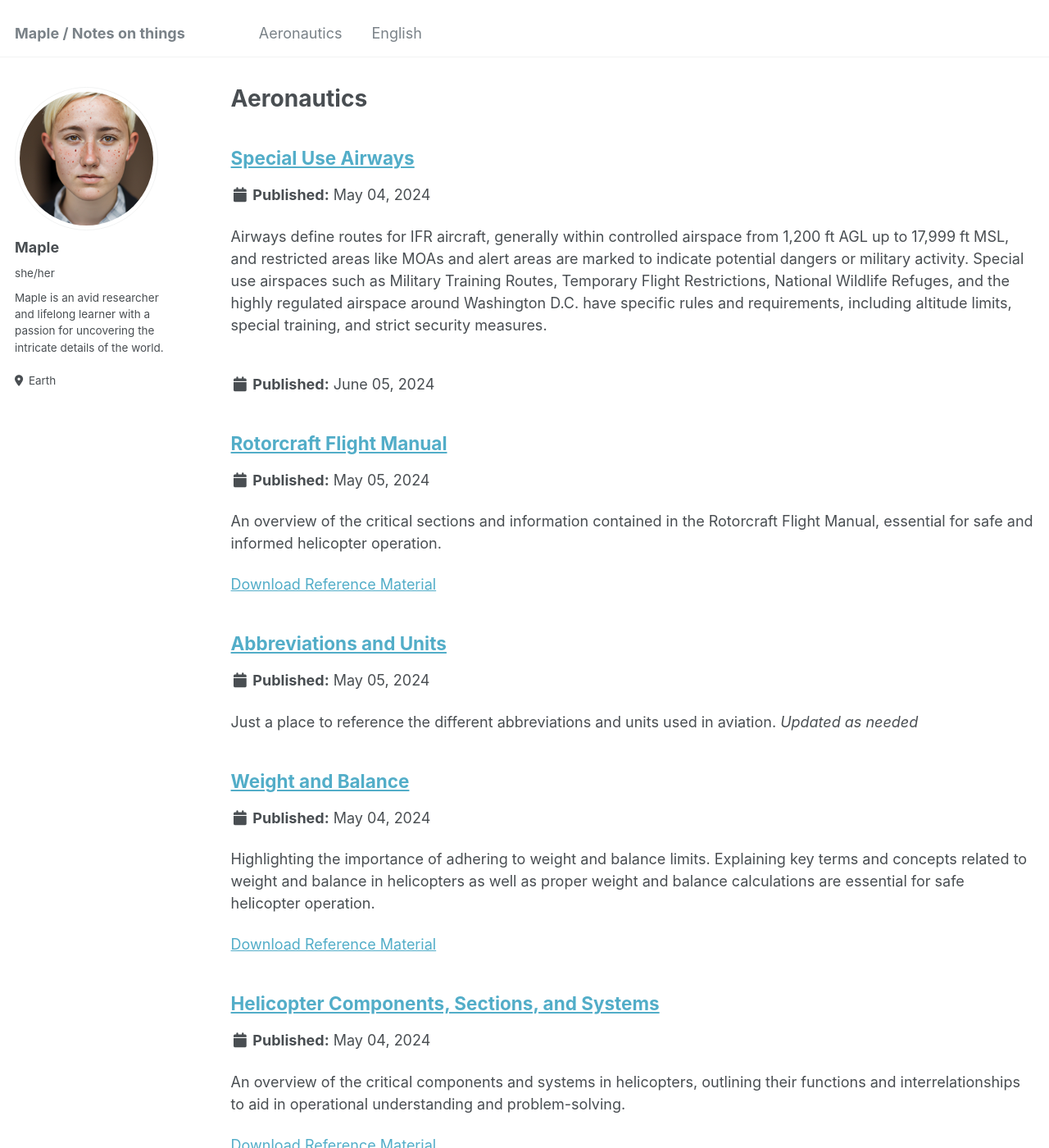
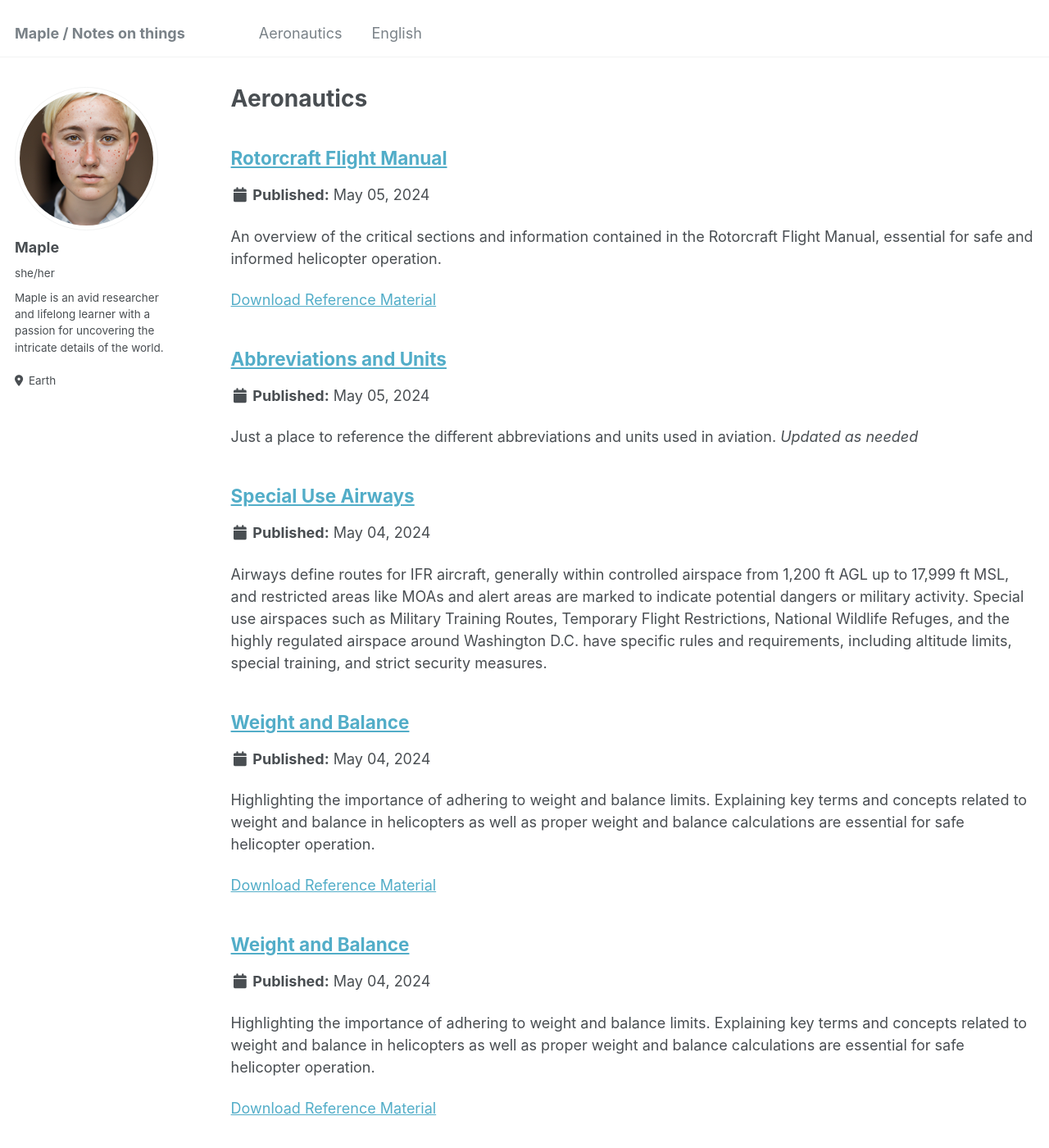
Before and after one commit to Mapleheart-LLC/Mapleheart-llc.github.io, a Jekyll site: the page built from _pages/aeronautics.md, in a window 1280 px wide and 1400 px high. Shown: the whole window at 82% size. Built offline with Jekyll 4.4.1, drawn with Linux system fonts in a browser that asks for light colours.

```diff
--- a/_aeronautics/moment.md
+++ b/_aeronautics/moment.md
@@ -1,9 +1,11 @@
 ---
-title: 'How Force and Distance Impact Aircraft Control'
+title: "Weight and Balance"
 collection: publications
-permalink: /aeronautics/moment
-excerpt: 'In aviation, the concept of moment is essential for understanding how weight distribution affects an aircraft's balance and control. '
-date: 2024-05-05
+permalink: /aeronautics/heli-weight
+excerpt: 'Highlighting the importance of adhering to weight and balance limits. Explaining key terms and concepts related to weight and balance in helicopters as well as proper weight and balance calculations are essential for safe helicopter operation.'
+date: 2024-05-04
+paperurl: 'https://notes.mapletini.com/files/hfh_ch06.pdf'
+slidesurl: 'https://notes.mapletini.com/aeronautics/moment'
 ---
 
 ## Moment in Aviation
```
